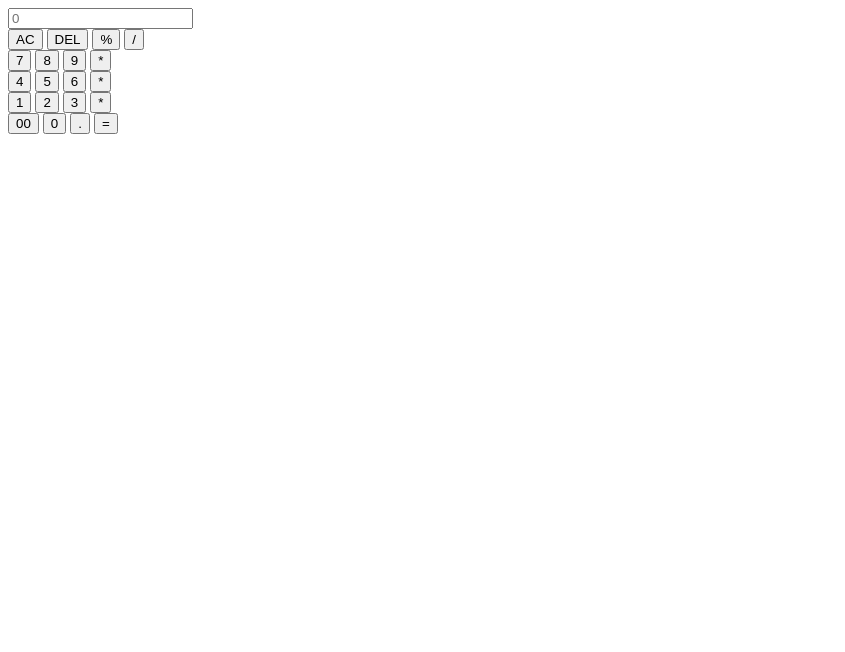
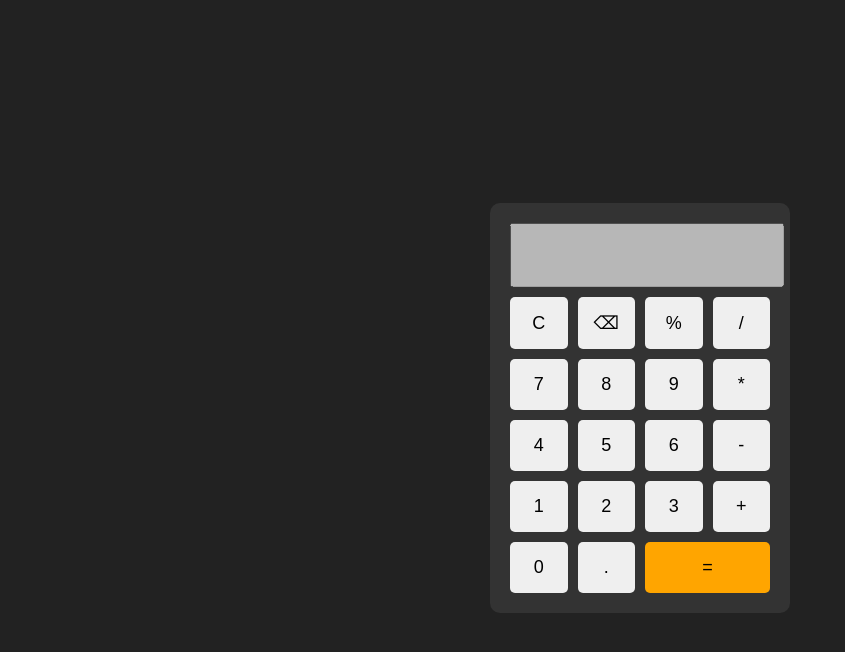
Before and after one commit to pawan371/Calculator-, a plain HTML site: page index.html in a window 1280 px wide. Shown: the whole page, without its empty margins (0-845 px from the left). Drawn offline with Linux system fonts and the light colour scheme.

Commit message:
day1 project

```diff
--- a/index.html
+++ b/index.html
@@ -2,47 +2,40 @@
 <html lang="en">
 <head>
   <meta charset="UTF-8">
-    <meta name="viewport" content="width=device-width, initial-scale=1.0">
-    <title>Document</title>
+  <title>Calculator</title>
+  <link rel="stylesheet" href="style.css">
 </head>
 <body>
-    <div class="calculator" >
-        <input type="text" placeholder="0">
-        <div class="button">
-            <button>AC</button>
-            <button>DEL</button>
+
+<div class="calculator">
+  <input type="text" class="display" disabled>
+
+  <div class="buttons">
+    <button>C</button>
+    <button>⌫</button>
     <button>%</button>
     <button>/</button>
 
-        </div>
-        <div class="button">
     <button>7</button>
     <button>8</button>
     <button>9</button>
     <button>*</button>
 
-        </div>
-        <div class="button">
     <button>4</button>
     <button>5</button>
     <button>6</button>
-            <button>*</button>
+    <button>-</button>
 
-        </div>
-        <div class="button">
     <button>1</button>
     <button>2</button>
     <button>3</button>
-            <button>*</button>
+    <button>+</button>
 
-        </div>
-        <div class="button">
-            <button>00</button>
     <button>0</button>
     <button>.</button>
-            <button>=</button>
-
+    <button class="equal">=</button>
   </div>
 </div>
+<script src="javascript.js"></script>
 </body>
 </html>
--- a/javascript.js
+++ b/javascript.js
@@ -0,0 +1,46 @@
+const display = document.querySelector(".display");
+const buttons = document.querySelectorAll("button");
+
+let currentInput = "";
+
+buttons.forEach(button => {
+  button.addEventListener("click", () => {
+    const value = button.textContent;
+
+    if (value === "C") {
+      // Clear all
+      currentInput = "";
+      display.value = "";
+    }
+    else if (value === "⌫") {
+      // Backspace
+      currentInput = currentInput.slice(0, -1);
+      display.value = currentInput;
+    }
+    else if (value === "=") {
+      // Calculate result
+      try {
+        currentInput = eval(currentInput).toString();
+        display.value = currentInput;
+      } catch {
+        display.value = "Error";
+        currentInput = "";
+      }
+    }
+    else if (value === "%") {
+      // Percentage
+      try {
+        currentInput = (eval(currentInput) / 100).toString();
+        display.value = currentInput;
+      } catch {
+        display.value = "Error";
+        currentInput = "";
+      }
+    }
+    else {
+      // Numbers & operators
+      currentInput += value;
+      display.value = currentInput;
+    }
+  });
+});
--- a/style.css
+++ b/style.css
@@ -0,0 +1,42 @@
+body {
+  display: flex;
+  justify-content: center;
+  align-items: center;
+  height: 100vh;
+  background: #222;
+}
+
+.calculator {
+  background: #333;
+  padding: 20px;
+  border-radius: 10px;
+  width: 260px;
+}
+
+.display {
+  width: 100%;
+  height: 50px;
+  margin-bottom: 10px;
+  font-size: 20px;
+  text-align: right;
+  padding: 5px;
+}
+
+.buttons {
+  display: grid;
+  grid-template-columns: repeat(4, 1fr); /* 🔥 main trick */
+  gap: 10px;
+}
+
+button {
+  padding: 15px;
+  font-size: 18px;
+  border: none;
+  border-radius: 5px;
+  cursor: pointer;
+}
+
+.equal {
+  grid-column: span 2; /* = button bada hoga */
+  background: orange;
+}
```
Lines whose indentation alone changed are shown as unchanged.
